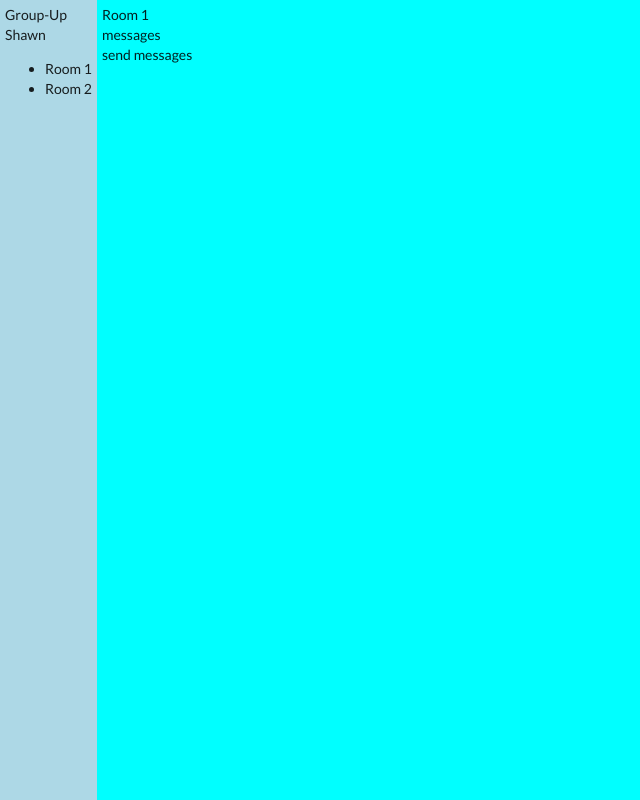
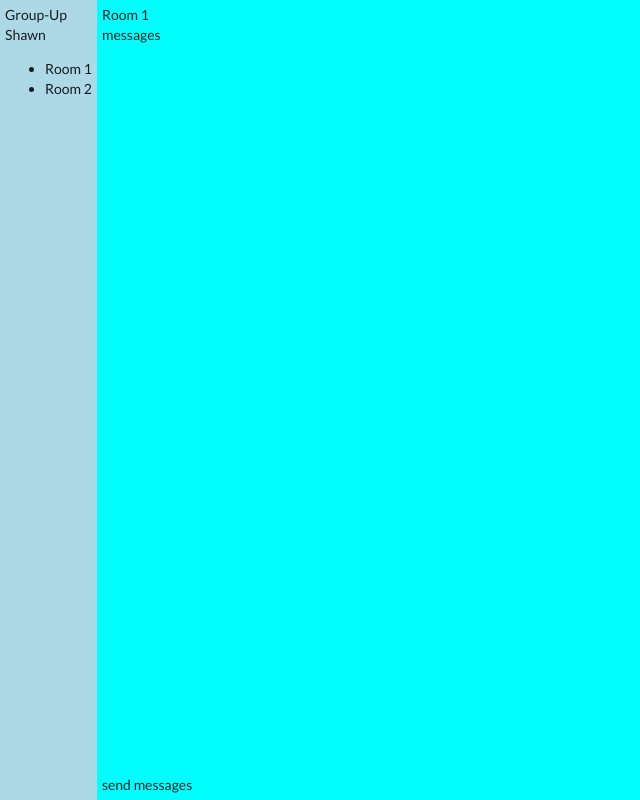
Before and after one commit to shawnantonucci/React-Group-Up, a React (Create React App) app: page / in a window 1280 px wide. Shown: the whole page, without its empty margins (0-640 px from the left). Built offline with nearby package versions, Linux system fonts and the light colour scheme.

Commit message:
added proper space for messages

```diff
--- a/src/components/ChatPanel.css
+++ b/src/components/ChatPanel.css
@@ -1,4 +1,6 @@
 .ChatPanel {
+    display: flex;
+    flex-direction: column;
     flex-grow: 1;
     background-color: aqua;
     padding: 5px;
--- a/src/components/ChatPanel.js
+++ b/src/components/ChatPanel.js
@@ -5,7 +5,7 @@ const ChatPanel = () => {
     return (
         <div className="ChatPanel">
             <div>Room 1</div>
-            <div>messages</div>
+            <div style={{flexGrow: 1}}>messages</div>
             <div>send messages</div>
         </div>
     )
```
